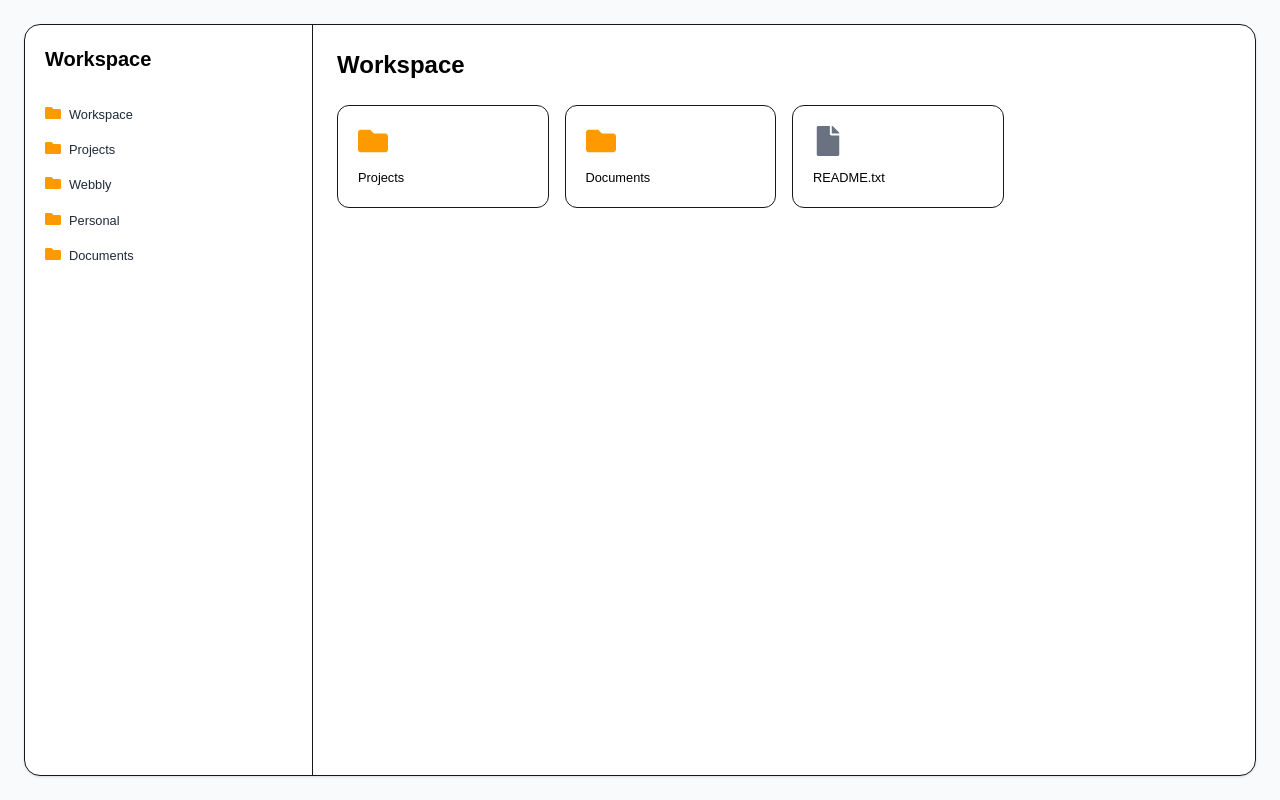
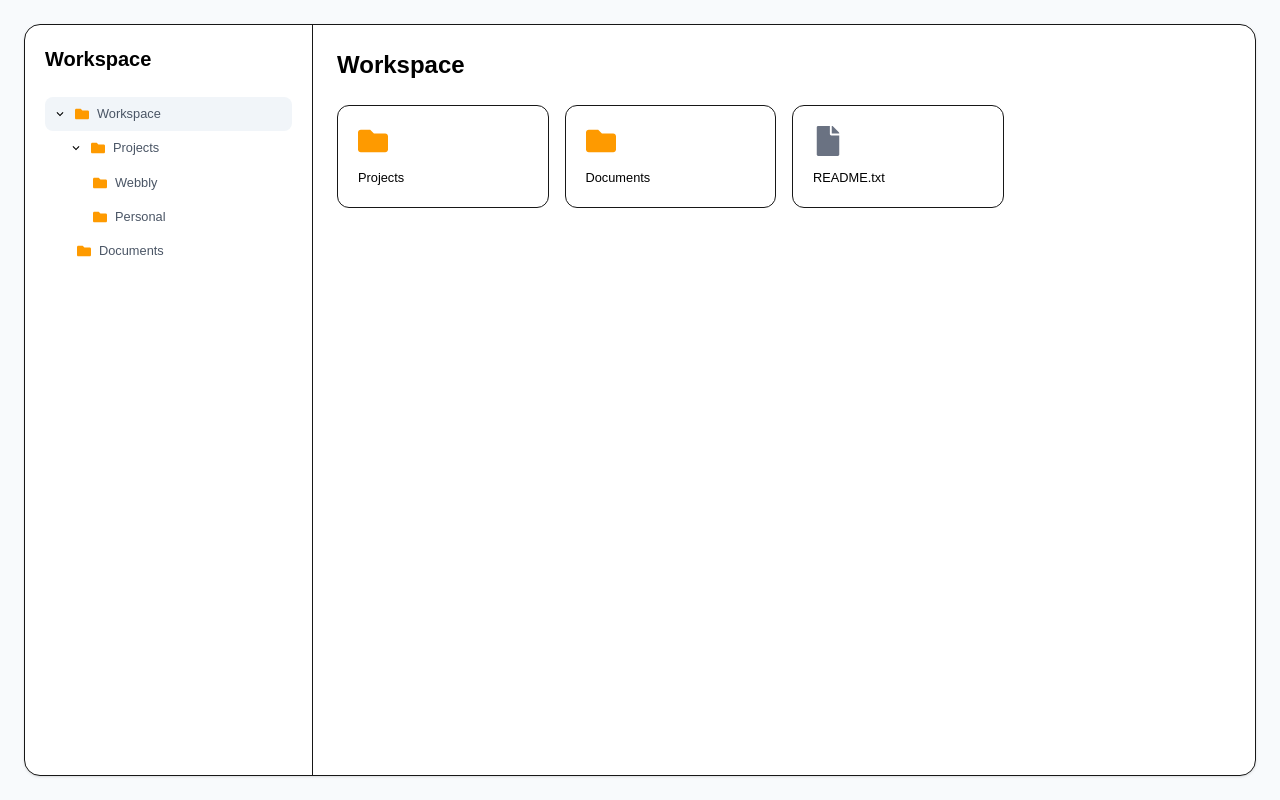
Before and after one commit to ehasunulislam/webbly_media_mini_workspace_explorer, a Next.js app: page / in a window 1280 px wide. Built offline with nearby package versions, Linux system fonts and the light colour scheme.

Commit message:
create the Folder-tree functionality for folder structure and implement in the sidebar

```diff
--- /dev/null
+++ b/src/components/Folder-tree.tsx
@@ -0,0 +1,88 @@
+"use client"
+
+import { IFolderTreeProps } from "@/interfaces/folderTree.interface"
+import { useWorkSpaceStore } from "@/store/workspace-store";
+import { useState } from "react"
+import { FaFolder } from "react-icons/fa";
+import { MdKeyboardArrowDown, MdKeyboardArrowRight } from "react-icons/md";
+
+const FolderTree = ({ item, level = 0 }: IFolderTreeProps ) => {
+  const [expanded, setExpanded] = useState(true);
+
+  const items = useWorkSpaceStore(
+    (state) => state.items
+  );
+
+  const selectedFolderId = useWorkSpaceStore(
+    (state) => state.selectedFolderId
+  );
+
+  const setSelectedFolder = useWorkSpaceStore(
+    (state) => state.setSelectedFolder
+  );
+
+  const children = items.filter(
+    (child) => child.parentId === item.id
+  );
+
+  const folders = children.filter(
+    (child) => child.type === "folder"
+  );
+
+  const isSelected = selectedFolderId === item.id;
+
+  // handle folder functiona
+  const handleClick = () => {
+    setSelectedFolder(item.id);
+
+    if(folders.length > 0) {
+        setExpanded((previous) => !previous)
+    }
+  }
+
+  return (
+    <div>
+      <button
+        className={`flex w-full items-center gap-2 rounded-lg px-2 py-2 text-left text-sm ${
+          isSelected
+            ? "bg-slate-100 font-medium"
+            : "hover:bg-slate-50"
+        }`}
+        style={{
+          paddingLeft: `${level * 16 + 8}px`,
+        }}
+
+        onClick={handleClick}
+       >
+        <span className="text-black">
+            {
+                folders.length > 0 ?
+                    expanded ?
+                    <MdKeyboardArrowDown /> :
+                    <MdKeyboardArrowRight /> :
+                    ""
+            }
+        </span>
+
+        <span>
+            <FaFolder className="text-amber-500" />
+        </span>
+
+        <span className="text-gray-600 text-[0.8rem]">{item.name}</span>
+      </button>
+
+      {
+        expanded &&
+         folders.map((folder) => (
+            <FolderTree
+                key={folder.id}
+                item={folder}
+                level={level + 1}
+            />
+         ))
+      }
+    </div>
+  )
+}
+
+export default FolderTree
--- a/src/components/Work-Space.tsx
+++ b/src/components/Work-Space.tsx
@@ -2,10 +2,15 @@
 
 import { useWorkSpaceStore } from "@/store/workspace-store"
 import { FaFile, FaFolder } from "react-icons/fa";
+import FolderTree from "./Folder-tree";
 
 const WorkSpace = () => {
 
   const { items } = useWorkSpaceStore();
+
+  const rootFolder = items.find(
+    (item) => item.parentId === null
+  )
 
   return (
     <main className="min-h-screen bg-slate-50 p-6">
@@ -18,14 +23,20 @@ const WorkSpace = () => {
             </h1>
 
             <section className="mt-6">
-                {items.filter((i) => i.type === "folder").map((folder) => (
+                {/* {items.filter((i) => i.type === "folder").map((folder) => (
                     <div key={folder.id} className="py-2 text-gray-800 flex gap-2">
                         <FaFolder className="text-amber-500" />
                         <div className="text-[0.8rem]">
                             {folder.name}
                         </div>
                     </div>
-                ))}
+                ))} */}
+
+                {
+                    rootFolder && (
+                        <FolderTree item={rootFolder} />
+                    )
+                }
             </section>
         </aside>
 
--- /dev/null
+++ b/src/interfaces/folderTree.interface.ts
@@ -0,0 +1,6 @@
+import { WorkspaceItem } from "@/types/workspace";
+
+export interface IFolderTreeProps {
+  item: WorkspaceItem;
+  level?: number;
+}
```
